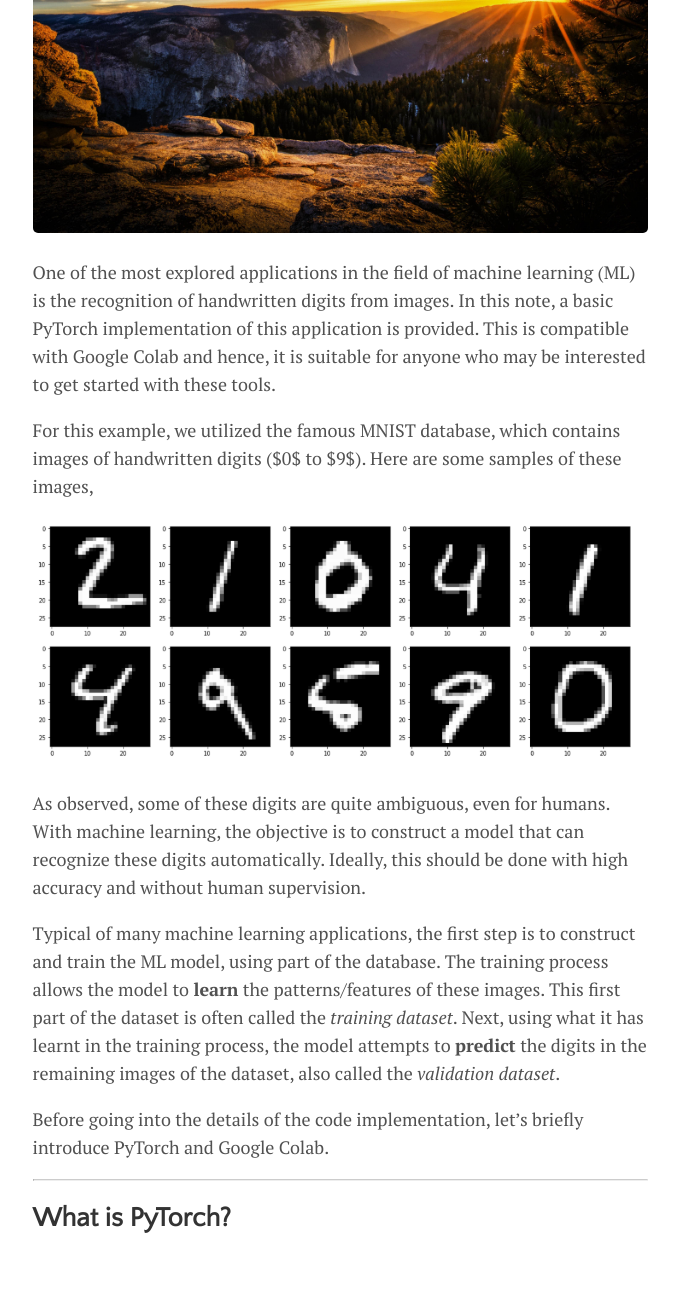
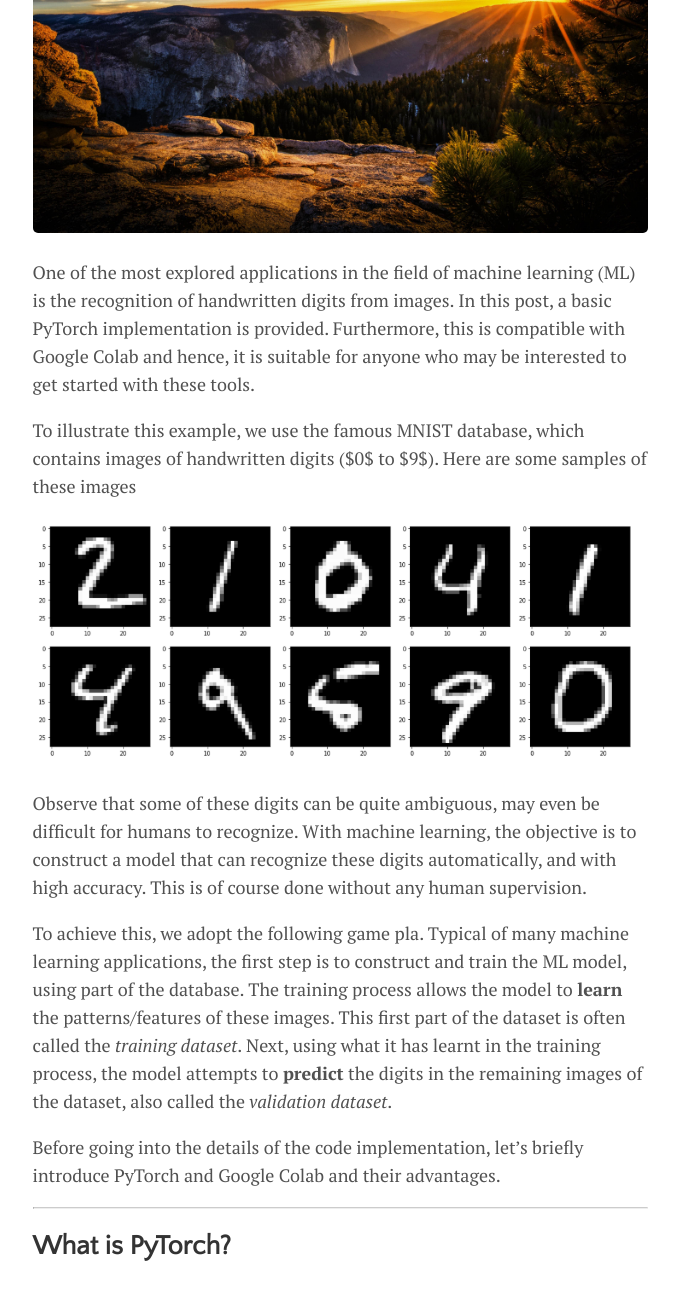
Before and after one commit to CheeGY/cheegy.github.io, a Jekyll site: the page built from _posts/2020-12-31-PyTorchColab.md, in a window 1280 px wide and 1400 px high, scrolled down 427 px. Shown: the top 1300 px of the window, without its empty margins (300-979 px from the left). Built offline with Jekyll 4.4.1, drawn with Linux system fonts in a browser that asks for light colours; some of the changed text lies outside the part shown.

Commit message:
Update 2020-12-31-PyTorchColab.md

```diff
--- a/_posts/2020-12-31-PyTorchColab.md
+++ b/_posts/2020-12-31-PyTorchColab.md
@@ -6,17 +6,17 @@ categories: journal
 tags: [machine learning]
 image: post4.jpg
 ---
-One of the most explored applications in the field of machine learning (ML) is the recognition of handwritten digits from images. In this note, a basic PyTorch implementation of this application is provided. This is compatible with Google Colab and hence, it is suitable for anyone who may be interested to get started with these tools.
+One of the most explored applications in the field of machine learning (ML) is the recognition of handwritten digits from images. In this post, a basic PyTorch implementation is provided. Furthermore, this is compatible with Google Colab and hence, it is suitable for anyone who may be interested to get started with these tools.
 
-For this example, we utilized the famous MNIST database, which contains images of handwritten digits ($0$ to $9$). Here are some samples of these images,
+To illustrate this example, we use the famous MNIST database, which contains images of handwritten digits ($0$ to $9$). Here are some samples of these images
 
 ![alt text](/assets/img/sample_mnist.PNG "MNIST samples")
 
-As observed, some of these digits are quite ambiguous, even for humans. With machine learning, the objective is to construct a model that can recognize these digits automatically. Ideally, this should be done with high accuracy and without human supervision.
+Observe that some of these digits can be quite ambiguous, may even be difficult for humans to recognize. With machine learning, the objective is to construct a model that can recognize these digits automatically, and with high accuracy. This is of course done without any human supervision.
 
-Typical of many machine learning applications, the first step is to construct and train the ML model, using part of the database. The training process allows the model to **learn** the patterns/features of these images. This first part of the dataset is often called the *training dataset*. Next, using what it has learnt in the training process, the model attempts to **predict** the digits in the remaining images of the dataset, also called the *validation dataset*.
+To achieve this, we adopt the following game pla. Typical of many machine learning applications, the first step is to construct and train the ML model, using part of the database. The training process allows the model to **learn** the patterns/features of these images. This first part of the dataset is often called the *training dataset*. Next, using what it has learnt in the training process, the model attempts to **predict** the digits in the remaining images of the dataset, also called the *validation dataset*.
 
-Before going into the details of the code implementation, let's briefly introduce PyTorch and Google Colab.
+Before going into the details of the code implementation, let's briefly introduce PyTorch and Google Colab and their advantages.
 
 ---
 
@@ -24,9 +24,7 @@ Before going into the details of the code implementation, let's briefly introduc
 
 ![alt text](/assets/img/torch_logo.png "Pytorch")
 
-[PyTorch](https://pytorch.org/) is a machine learning/deep learning open source library, based on the programming language, Python. It provides two key features; tensor computing through GPUs, as well as neural networks based on an automatic differentiation system.
-
-What makes PyTorch popular among data scientists and AI enthusiasts is its ability to parallelize computations using GPUs, and this speeds things up significantly.
+[PyTorch](https://pytorch.org/) is a machine learning/deep learning open source library, based on the programming language, Python. It provides two key features; tensor computing through GPUs, as well as neural networks based on an automatic differentiation system. What makes PyTorch popular among data scientists and AI enthusiasts is its ability to parallelize computations using GPUs, and this speeds up training and data processing significantly.
 
 ## What is Google Colab?
 
```
